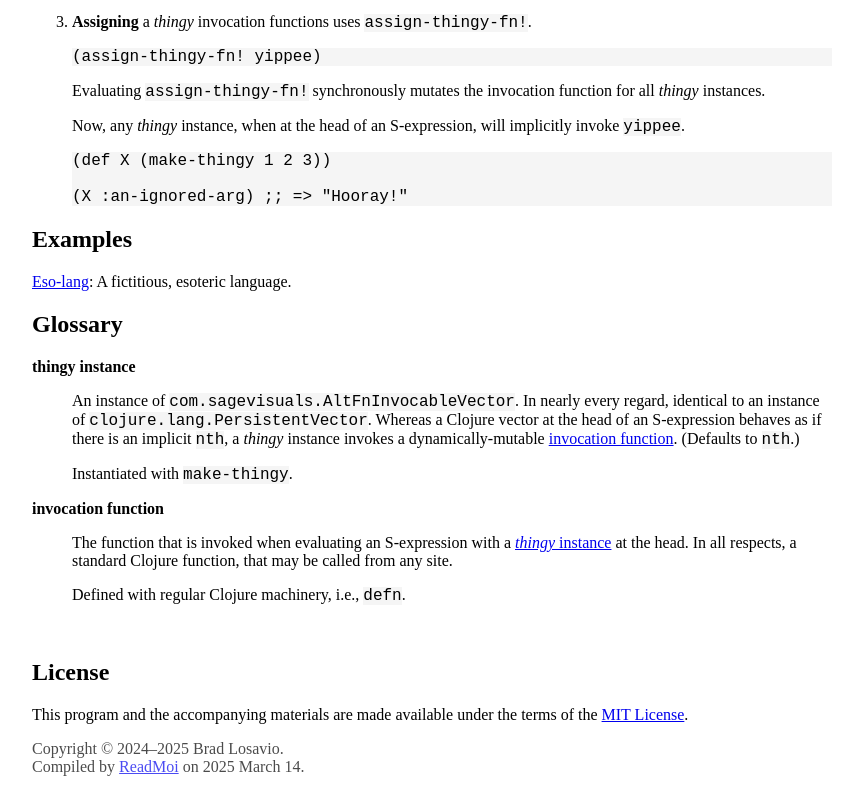
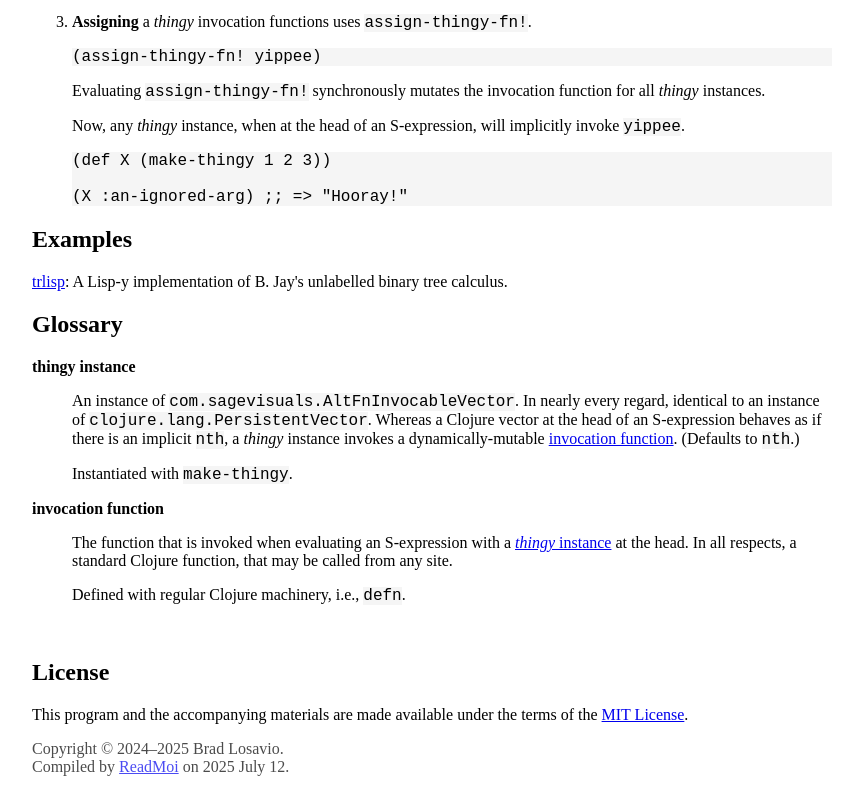
Before and after one commit to blosavio/thingy, a plain HTML site: page doc/readme.html in a window 1280 px wide. Shown: the part 3789-4581 px from the top of the page, without its empty margins (208-1061 px from the left). Drawn offline with Linux system fonts and the light colour scheme.

Commit message:
1. Replaced example link with link to trlisp project. 2. Added end-of-file newline.

```diff
--- a/doc/readme.html
+++ b/doc/readme.html
@@ -2,7 +2,7 @@
 <html lang="en">
   <head>
     <meta name="generator" content="HTML Tidy for HTML5 for Linux version 5.6.0">
-    <meta charset="utf-8" compile-date="2025-03-14 13:07:43" content="width=device-width, initial-scale=1" name="viewport">
+    <meta charset="utf-8" compile-date="2025-07-12 08:55:18" content="width=device-width, initial-scale=1" name="viewport">
     <link href="project.css" rel="stylesheet" type="text/css">
     <title>
       thingy — A Clojure library that provides a bizarre function definition mechanism
@@ -241,7 +241,7 @@
         Examples
       </h2>
       <p>
-        <a href="https://example.com">Eso-lang</a>: A fictitious, esoteric language.
+        <a href="https://github.com/blosavio/trlisp">trlisp</a>: A Lisp-y implementation of B. Jay's unlabelled binary tree calculus.
       </p>
     </section>
     <section id="glossary">
@@ -287,7 +287,7 @@
     <p></p>
     <p id="page-footer">
       Copyright © 2024–2025 Brad Losavio.<br>
-      Compiled by <a href="https://github.com/blosavio/readmoi">ReadMoi</a> on 2025 March 14.<span id="uuid"><br>
+      Compiled by <a href="https://github.com/blosavio/readmoi">ReadMoi</a> on 2025 July 12.<span id="uuid"><br>
       0b7db4a2-ac01-40eb-bb9b-0646700b987e</span>
     </p>
   </body>
```
Also changed, not shown: 3 other files.
